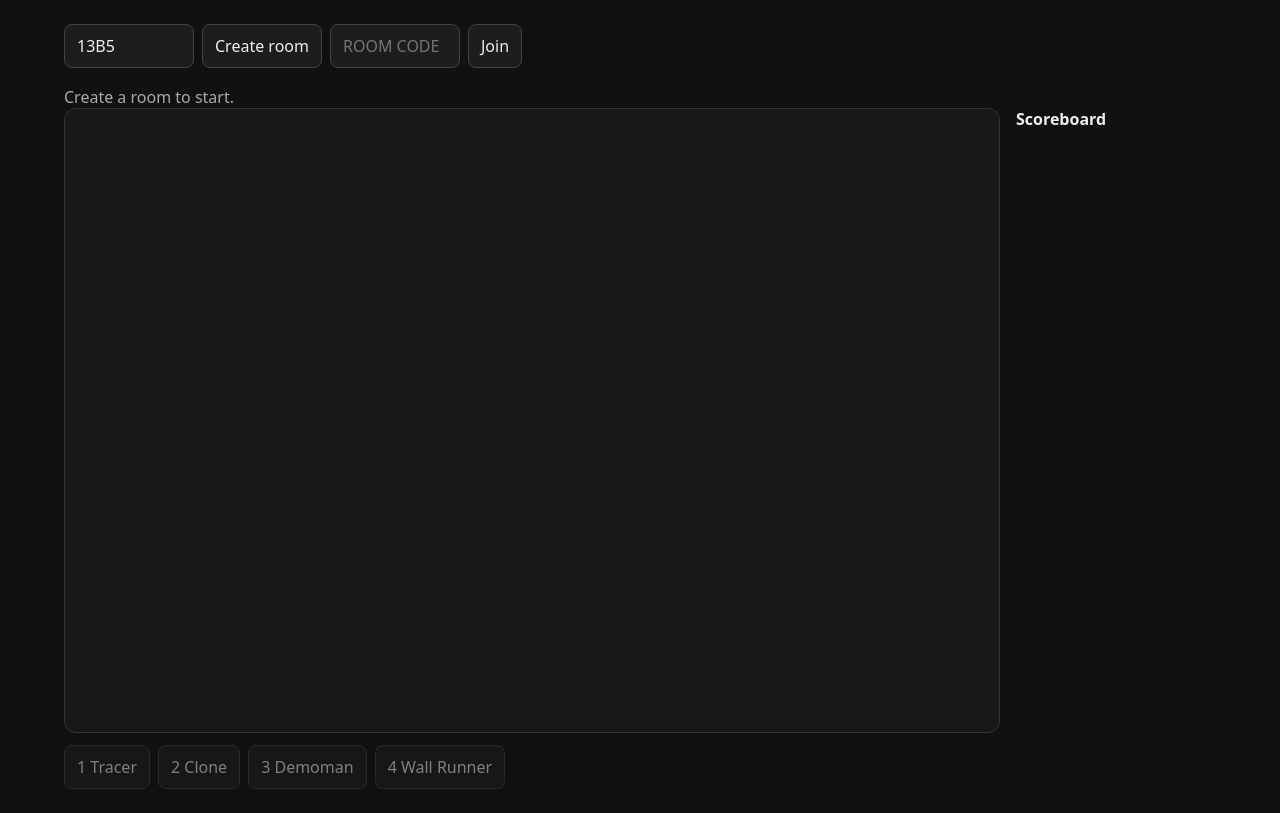
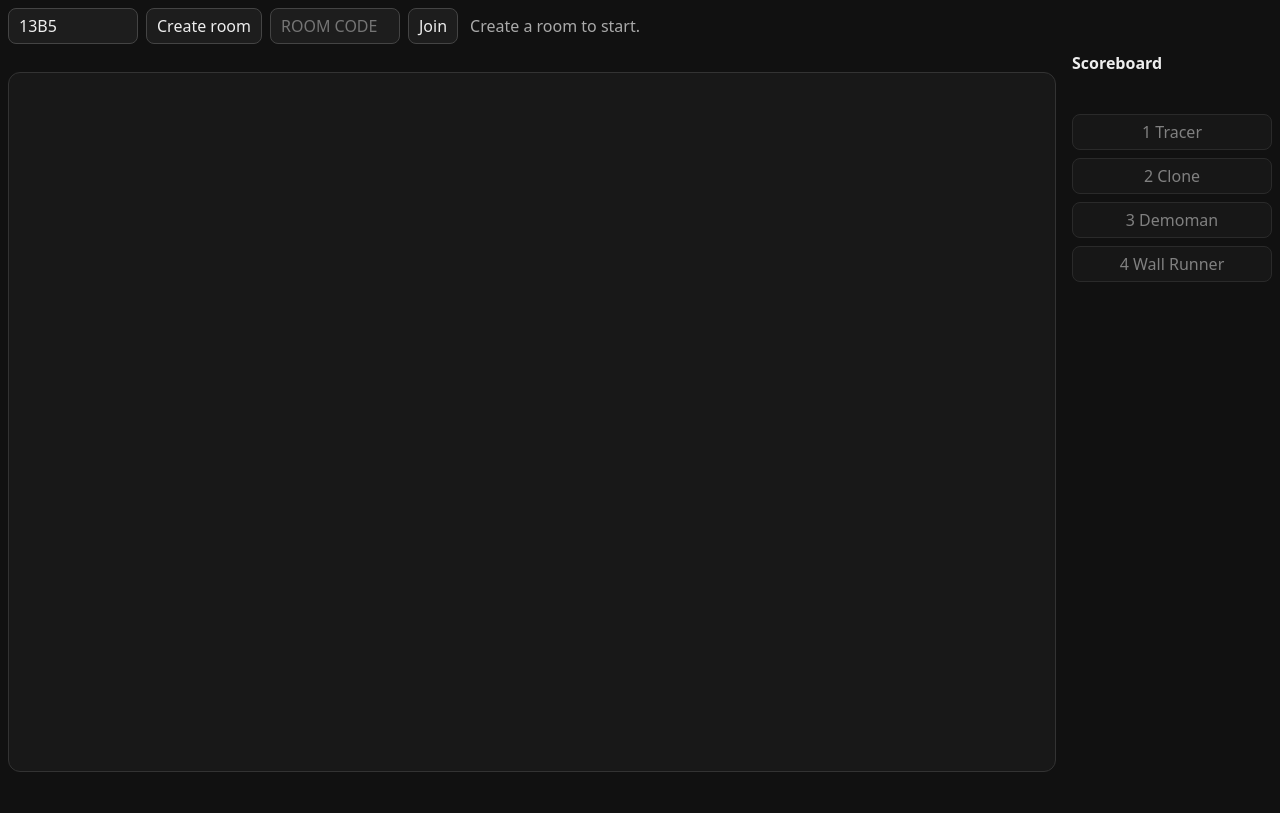
Before and after one commit to Qazzquimby/tag, a website built with Vite: page index.html in a window 1280 px wide. Built offline with nearby package versions, Linux system fonts and the light colour scheme; no server answers.

Commit message:
Layout changes

```diff
--- a/index.html
+++ b/index.html
@@ -7,6 +7,7 @@
   </head>
   <body>
     <main class="app">
+      <header>
         <div class="room-controls">
           <input id="name" maxlength="8" placeholder="NAME" autocomplete="off" />
           <button id="create">Create room</button>
@@ -14,7 +15,7 @@
           <button id="join">Join</button>
           <button id="copy" hidden>Copy link</button>
         </div>
-      <p id="status">Create a room to start.</p>
+        <p id="status">Create a room to start.</p>
       </header>
 
       <section id="game-wrap" class="game-wrap">
@@ -23,13 +24,13 @@
             <canvas id="game" width="900" height="600"></canvas>
             <div id="round-banner" class="round-banner" hidden></div>
           </div>
-          <div id="ability-hud" class="ability-hud" hidden></div>
-          <div id="class-picker" class="class-picker"></div>
         </div>
         <aside class="sidebar">
           <h2>Scoreboard</h2>
           <p id="round-timer" class="round-timer"></p>
           <ol id="scoreboard"></ol>
+          <div id="ability-hud" class="ability-hud" hidden></div>
+          <div id="class-picker" class="class-picker"></div>
         </aside>
       </section>
     </main>
--- a/src/style.css
+++ b/src/style.css
@@ -1,39 +1,41 @@
 * { box-sizing: border-box; }
-html, body { margin: 0; min-height: 100%; background: #111; color: #eee; font-family: system-ui, sans-serif; }
-body { display: flex; justify-content: center; }
-.app { width: min(1200px, 100%); padding: 24px; }
-header { display: flex; gap: 24px; align-items: center; justify-content: space-between; }
-h1 { margin: 0; font-size: 24px; }
+html, body { margin: 0; height: 100%; overflow: hidden; background: #111; color: #eee; font-family: system-ui, sans-serif; }
+.app { display: flex; flex-direction: column; gap: 8px; width: 100%; height: 100dvh; padding: 8px; }
+header { display: flex; flex: none; flex-wrap: wrap; gap: 12px; align-items: center; justify-content: flex-start; }
 p { margin: 4px 0 0; color: #aaa; }
-.room-controls { display: flex; gap: 8px; flex-wrap: wrap; margin-bottom: 18px; }
-button, input { border: 1px solid #444; background: #1d1d1d; color: #eee; border-radius: 8px; padding: 10px 12px; font: inherit; }
+.room-controls { display: flex; gap: 8px; flex-wrap: wrap; margin-bottom: 0; }
+#status { margin: 0; }
+button, input { border: 1px solid #444; background: #1d1d1d; color: #eee; border-radius: 8px; padding: 6px 10px; font: inherit; }
 button { cursor: pointer; }
 button:hover { background: #292929; }
 input { width: 130px; text-transform: uppercase; }
 #name { text-transform: none; }
 button:disabled { opacity: 0.5; cursor: not-allowed; }
 button[aria-pressed="true"] { border-color: #5bc8ff; background: #1b2a33; }
-.game-wrap { display: flex; gap: 16px; width: 100%; align-items: flex-start; }
-.play-area { flex: 1; min-width: 0; }
-.canvas-wrap { position: relative; }
-canvas { display: block; width: 100%; height: auto; min-width: 0; border: 1px solid #333; border-radius: 12px; background: #181818; cursor: crosshair; }
+.game-wrap { display: flex; flex: 1; gap: 16px; width: 100%; min-height: 0; align-items: stretch; }
+.play-area { display: flex; flex: 1; min-width: 0; min-height: 0; }
+.canvas-wrap { position: relative; display: flex; flex: 1; min-width: 0; min-height: 0; container-type: size; align-items: center; justify-content: center; }
+canvas { display: block; width: min(100cqw, 150cqh); height: auto; border: 1px solid #333; border-radius: 12px; background: #181818; cursor: crosshair; }
 .round-banner { position: absolute; top: 50%; left: 50%; transform: translate(-50%, -50%); padding: 16px 24px; border-radius: 12px; background: rgba(17, 17, 17, 0.88); color: #fff; font-size: clamp(20px, 4vw, 36px); font-weight: 700; text-align: center; pointer-events: none; }
-.class-picker { display: flex; gap: 8px; margin-top: 12px; }
-.ability-hud { display: flex; gap: 8px; margin-top: 12px; }
+.class-picker { display: flex; flex-direction: column; gap: 8px; margin-top: 0; }
+.ability-hud { display: flex; flex-direction: column; gap: 8px; margin-top: 0; }
 .ability-hud[hidden] { display: none; }
-.ability-slot { position: relative; overflow: hidden; min-width: 120px; padding: 8px 12px; border: 1px solid #444; border-radius: 8px; background: #1d1d1d; }
+.ability-slot { position: relative; overflow: hidden; width: 100%; padding: 8px 12px; border: 1px solid #444; border-radius: 8px; background: #1d1d1d; }
 .ability-fill { position: absolute; inset: 0 auto 0 0; background: rgba(255, 255, 255, 0.15); pointer-events: none; }
 .ability-text { position: relative; font-variant-numeric: tabular-nums; }
 .ability-slot.ready { border-color: #5bc8ff; }
 .hint { color: #888; font-size: 13px; }
-.sidebar { width: 200px; flex: none; }
+.sidebar { display: flex; flex: none; flex-direction: column; gap: 8px; width: 200px; min-height: 0; overflow-y: auto; }
 .sidebar h2 { margin: 0 0 8px; font-size: 16px; }
 .round-timer { margin: 0 0 8px; color: #aaa; font-size: 22px; font-weight: 700; font-variant-numeric: tabular-nums; }
 #scoreboard { list-style: none; margin: 0; padding: 0; display: flex; flex-direction: column; gap: 4px; }
 #scoreboard li { display: flex; justify-content: space-between; gap: 8px; padding: 6px 10px; border-radius: 6px; color: #111; font-weight: 600; }
 @media (max-width: 700px) {
-  header { align-items: flex-start; flex-direction: column; }
+  html, body { overflow: auto; }
+  .app { height: auto; }
   .room-controls { justify-content: flex-start; }
   .game-wrap { flex-direction: column; }
+  .canvas-wrap { container-type: normal; }
+  canvas { width: 100%; }
   .sidebar { width: 100%; }
 }
```
